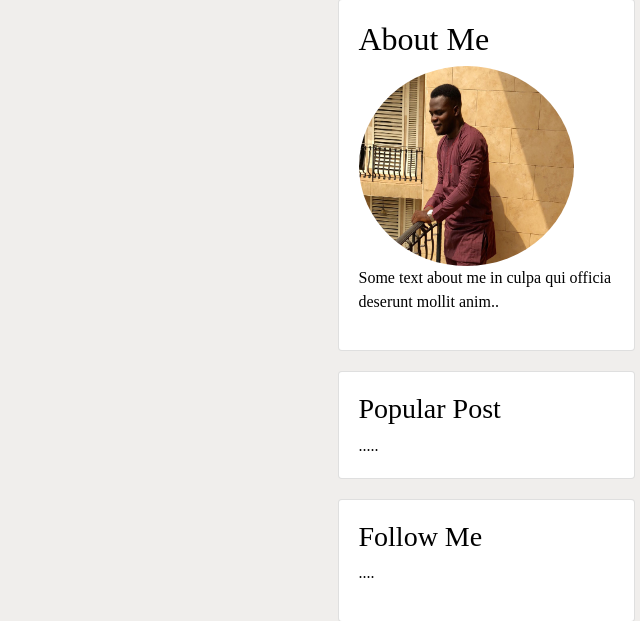
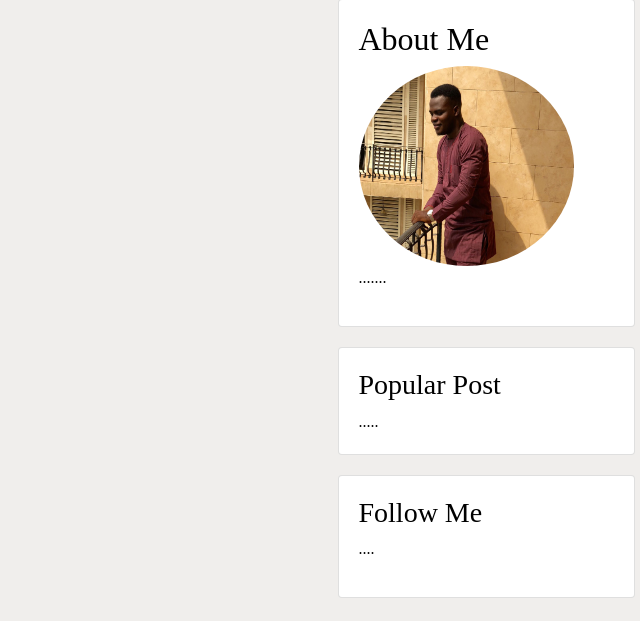
Before and after one commit to DKMDebugin/my-personal-web-app, a Django app: page /blog/ in a window 1280 px wide. Shown: the part 198-819 px from the top of the page, without its empty margins (640-1280 px from the left). Run offline with Django 3.2, Linux system fonts and the light colour scheme; data that the repository does not hold is empty; some libraries are stand-ins or nearby versions; some web fonts are replaced.

Commit message:
Update content

```diff
--- a/templates/blog/base.html
+++ b/templates/blog/base.html
@@ -24,7 +24,7 @@
         <div>
           <img class="rounded-circle" id ="about-pic" src="/media/profile.jpg" alt="my-pic">
         </div>
-        <p>Some text about me in culpa qui officia deserunt mollit anim..</p>
+        <p>.......</p>
       </div>
       <div class="card">
         <h3>Popular Post</h3>
```
